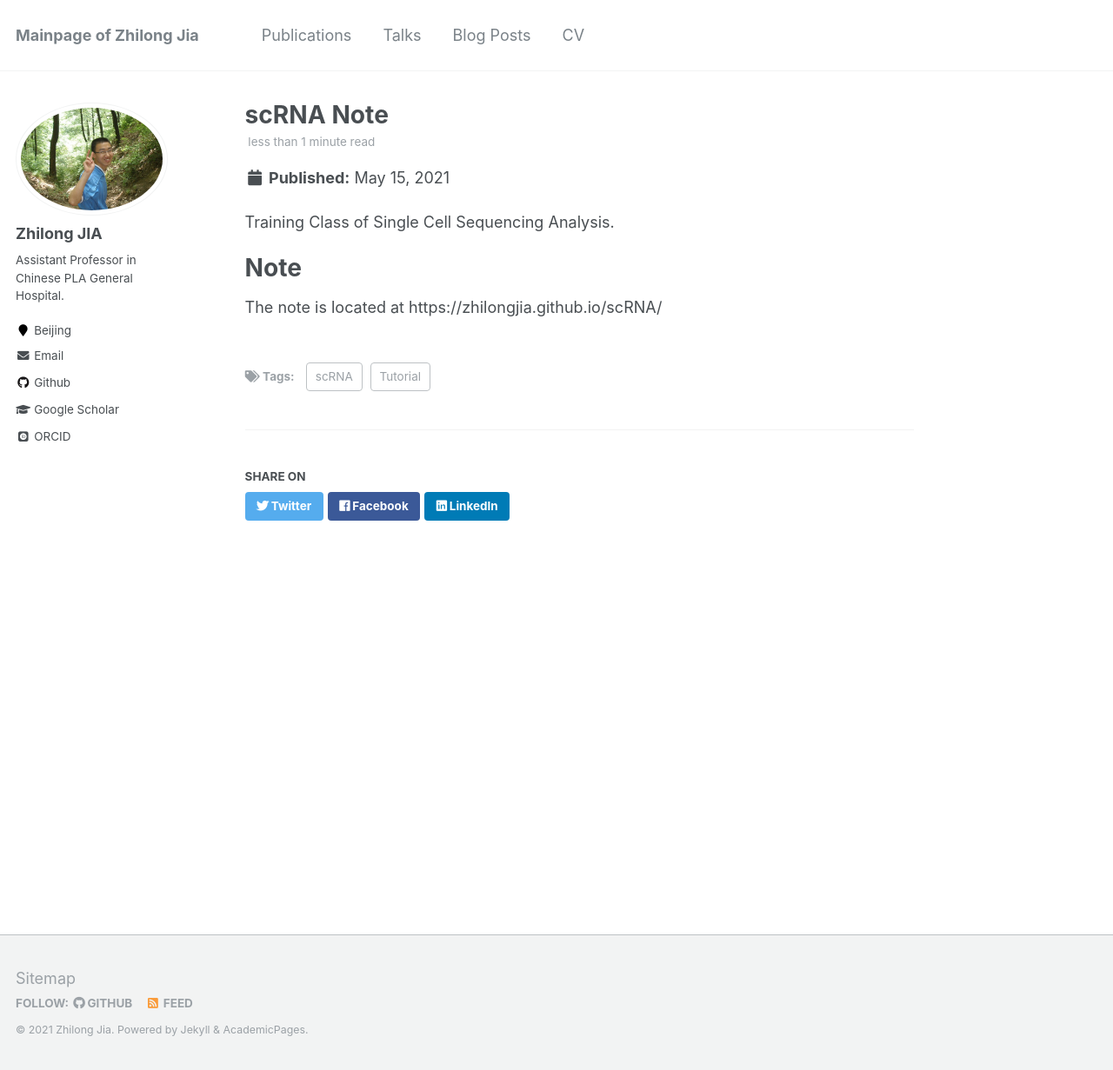
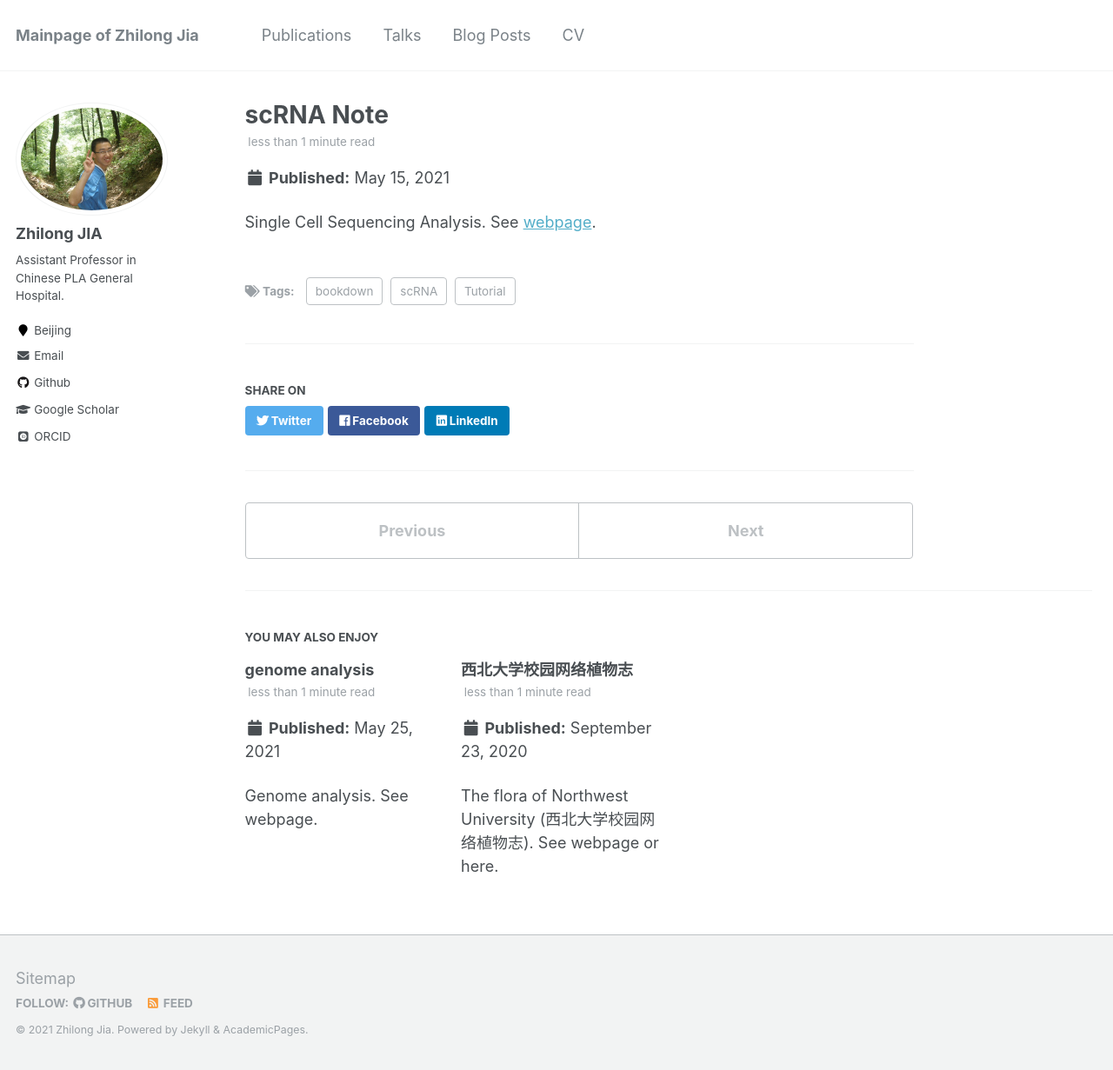
Before and after one commit to zhilongjia/zhilongjia.github.io, a Jekyll site: the page built from _posts/2021-05-15-scRNA-note.md, in a window 1280 px wide and 1231 px high. Shown: the whole window at 87% size. Built offline with Jekyll 4.4.1, drawn with Linux system fonts in a browser that asks for light colours; some web fonts are replaced.

Commit message:
add posts.

```diff
--- /dev/null
+++ b/_posts/2020-09-23-NWU.md
@@ -0,0 +1,10 @@
+---
+title: '西北大学校园网络植物志'
+date: 2020-09-23
+permalink: /posts/2020/09/NWU/
+tags:
+  - plant
+  - bookdown
+---
+
+The flora of Northwest University (西北大学校园网络植物志). See [webpage](https://zhilongjia.github.io/NWU/) or [here](https://zhilongjia.gitee.io/nwu).
--- a/_posts/2021-05-15-scRNA-note.md
+++ b/_posts/2021-05-15-scRNA-note.md
@@ -5,10 +5,7 @@ permalink: /posts/2021/05/scRNAnote/
 tags:
   - scRNA
   - Tutorial
+  - bookdown
 ---
 
-Training Class of Single Cell Sequencing Analysis.
-
-Note
-======
-The note is located at https://zhilongjia.github.io/scRNA/
+Single Cell Sequencing Analysis. See [webpage](https://zhilongjia.github.io/scRNA/).
--- /dev/null
+++ b/_posts/2021-05-25-genomeanalysis.md
@@ -0,0 +1,13 @@
+---
+title: 'genome analysis'
+date: 2021-05-25
+permalink: /posts/2021/05/genomeanalysis/
+tags:
+  - genome
+  - Assembly
+  - reseq
+  - genome annotation
+  - Tutorial
+---
+
+Genome analysis. See [webpage](https://github.com/zhilongjia/BGIgenome).
```
